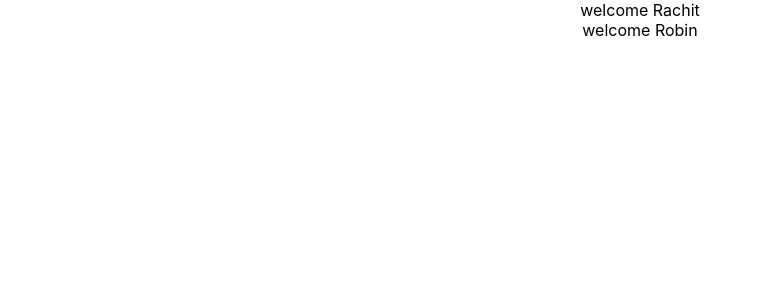
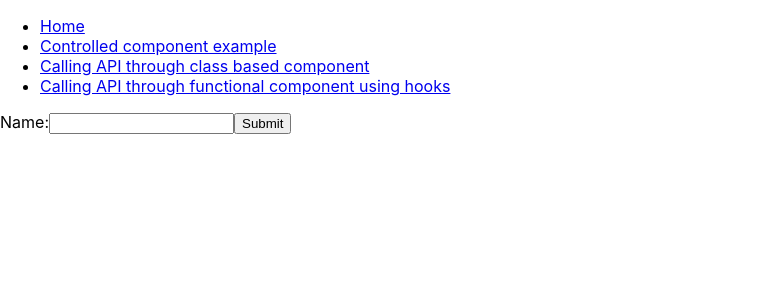
Before and after one commit to abhirathore2006/learn-react-demo, a React (Create React App) app: page /form in a window 1280 px wide. Shown: the top 300 px of the page, without its empty margins (0-762 px from the left). Built offline with nearby package versions, Linux system fonts and the light colour scheme.

Commit message:
content for second session

```diff
--- a/package.json
+++ b/package.json
@@ -8,6 +8,7 @@
     "@testing-library/user-event": "^12.1.10",
     "react": "^17.0.1",
     "react-dom": "^17.0.1",
+    "react-router-dom": "^5.2.0",
     "react-scripts": "4.0.0",
     "web-vitals": "^0.2.4"
   },
--- a/src/App.css
+++ b/src/App.css
@@ -36,3 +36,7 @@
     transform: rotate(360deg);
   }
 }
+
+.list li {
+  width: 100px;
+}
--- /dev/null
+++ b/src/class-based-components/Form.js
@@ -0,0 +1,40 @@
+import React, { Component } from 'react';
+
+class Form extends Component {
+    constructor(props) {
+      super(props);
+      this.state = {value: ''};
+    }
+
+    handleChange(event) {
+      this.setState({value: event.target.value});
+    }
+
+    handleSubmit(event) {
+      alert('A name was submitted: ' + this.state.value);
+      event.preventDefault();
+    }
+
+    render() {
+      return (
+        <form
+         onSubmit={(event) => { this.handleSubmit(event); } }
+        >
+          <label>
+            Name:
+            <input
+              type="text"
+              value={this.state.value}
+              onChange={(event) => { this.handleChange(event); } }
+            />
+          </label>
+          <input
+            type="submit"
+            value="Submit"
+          />
+        </form>
+      );
+    }
+  }
+
+  export default Form;
--- /dev/null
+++ b/src/class-based-components/ListActivities.js
@@ -0,0 +1,38 @@
+import React, { Component, Fragment } from 'react';
+
+class ListActivites extends Component {
+    constructor(props) {
+        super(props);
+        this.state = {
+            activities: []
+        }
+    }
+    componentDidMount() {
+        fetch('https://fakerestapi.azurewebsites.net/api/Activities')
+        .then(response => response.json())
+        .then(activities => { this.setState({ activities }) });
+    }
+    render() {
+        const { activities } = this.state;
+        return (
+            <Fragment>
+                {
+                    (Array.isArray(activities) && activities.length)
+                        ? <ul class='list'>
+                            {this.getActivitiesList(activities)}
+                        </ul>
+                        : <span>Loading...</span>
+                }
+            </Fragment>
+        )
+    }
+    getActivitiesList(activities) {
+        return activities.map(activity => {
+            return <li key={activity.id}>
+                <span>{activity.Title}</span>
+            </li>
+        })
+    }
+}
+
+export default ListActivites;
--- /dev/null
+++ b/src/functional-components/ListActivities.js
@@ -0,0 +1,32 @@
+import React, { Fragment, useState, useEffect } from 'react';
+
+const ListActivites = () => {
+    const [activities, setActivities] = useState([]);
+    useEffect(() => {
+        fetch('https://fakerestapi.azurewebsites.net/api/Activities')
+        .then(response => response.json())
+        .then(activities => { setActivities(activities) });
+    });
+
+    return (
+        <Fragment>
+            {
+                (Array.isArray(activities) && activities.length)
+                    ? <ul class='list'>
+                        {getActivitiesList(activities)}
+                    </ul>
+                    : <span>Loading...</span>
+            }
+        </Fragment>
+    )
+};
+
+const getActivitiesList = (activities) => {
+    return activities.map(activity => {
+        return <li key={activity.id}>
+            {activity.Title}
+        </li>
+    })
+}
+
+export default ListActivites;
--- a/src/index.js
+++ b/src/index.js
@@ -2,11 +2,51 @@ import React from 'react';
 import ReactDOM from 'react-dom';
 import './index.css';
 import App from './App';
+import Form from './class-based-components/Form';
+import ListActivities from './class-based-components/ListActivities';
+import ListActivitiesFunctional from './functional-components/ListActivities';
 import reportWebVitals from './reportWebVitals';
+import {
+  BrowserRouter as Router,
+  Switch,
+  Route,
+  Link
+} from "react-router-dom";
 
 ReactDOM.render(
   <React.StrictMode>
-    <App />
+    <Router>
+
+      <ul>
+        <li>
+          <Link to="/">Home</Link>
+        </li>
+        <li>
+          <Link to="/form">Controlled component example</Link>
+        </li>
+        <li>
+          <Link to="/class-component">Calling API through class based component</Link>
+        </li>
+        <li>
+          <Link to="/functional-component">Calling API through functional component using hooks</Link>
+        </li>
+      </ul>
+
+      <Switch>
+          <Route path="/form">
+            <Form />
+          </Route>
+          <Route path="/class-component">
+            <ListActivities />
+          </Route>
+          <Route path="/functional-component">
+            <ListActivitiesFunctional />
+          </Route>
+          <Route path="/">
+            <App />
+          </Route>
+        </Switch>
+   </Router>
   </React.StrictMode>,
   document.getElementById('root')
 );
```
Also changed, not shown: 1 other file (tests, documents, lock files or other folders).
